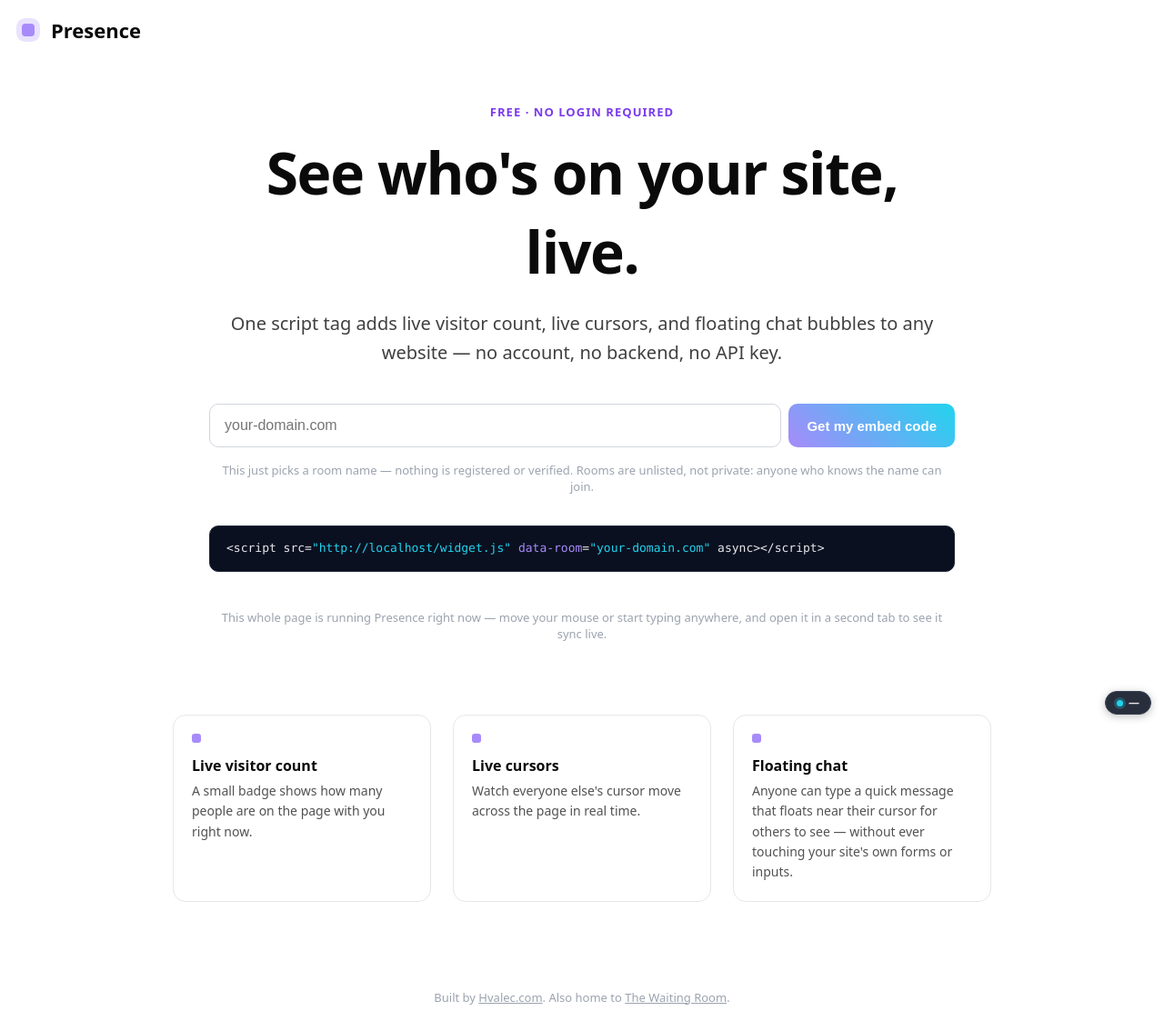
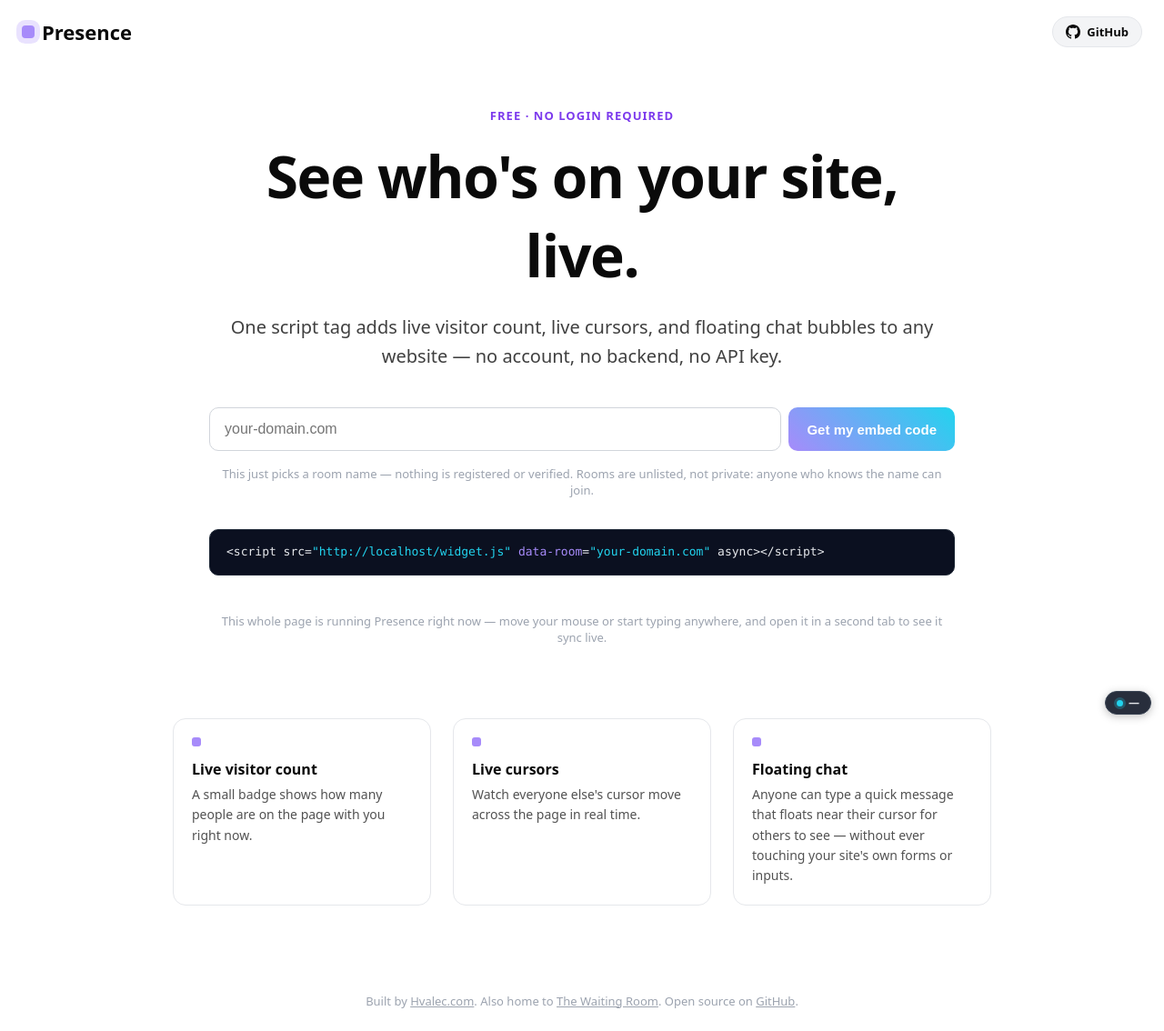
Before and after one commit to hvalec427/thewaitingroom, a website: page public/landing.html in a window 1280 px wide. Shown: the whole page at 91% size. Drawn offline with Linux system fonts and the light colour scheme.

Commit message:
Add a prominent GitHub link to the landing page header
The repo link in the footer text was easy to miss. Add a GitHub
pill button with the octocat icon next to the logo in the header
instead.

```diff
--- a/public/landing.html
+++ b/public/landing.html
@@ -9,8 +9,12 @@
     <style>
       html, body { min-height: 100%; margin: 0; background: #ffffff; color:#0a0a0a; font-family: ui-sans-serif, system-ui, -apple-system, Segoe UI, Roboto, Helvetica, Arial, sans-serif; }
       a { color: inherit; }
-      header { display:flex; align-items:center; gap:10px; padding:18px 24px; font-weight:800; font-size:22px; }
+      header { display:flex; align-items:center; justify-content:space-between; gap:10px; padding:18px 24px; font-weight:800; font-size:22px; }
+      header .brand { display:flex; align-items:center; }
       header .logo { width:14px; height:14px; background:#a78bfa; border-radius:4px; box-shadow: 0 0 0 6px rgba(167,139,250,0.25); margin-right:8px; }
+      .gh-link { display:flex; align-items:center; gap:7px; text-decoration:none; color:#0a0a0a; background:#f3f4f6; border:1px solid #e5e7eb; border-radius:999px; padding:7px 14px; font-size:13px; font-weight:700; }
+      .gh-link:hover { background:#e5e7eb; }
+      .gh-link svg { width:16px; height:16px; flex-shrink:0; }
       main { display:grid; place-items:center; }
       .hero { text-align:center; max-width: 820px; margin: 0 auto; padding: 48px 5vw 24px; display:grid; gap: 8px; }
       .eyebrow { color:#7c3aed; font-weight:700; font-size:13px; letter-spacing:0.08em; text-transform:uppercase; }
@@ -40,8 +44,11 @@
   </head>
   <body>
     <header>
-      <span class="logo"></span>
-      Presence
+      <span class="brand"><span class="logo"></span>Presence</span>
+      <a class="gh-link" href="https://github.com/hvalec427/thewaitingroom" target="_blank" rel="noopener noreferrer">
+        <svg viewBox="0 0 16 16" fill="currentColor" aria-hidden="true"><path d="M8 0C3.58 0 0 3.58 0 8c0 3.54 2.29 6.53 5.47 7.59.4.07.55-.17.55-.38 0-.19-.01-.82-.01-1.49-2.01.37-2.53-.49-2.69-.94-.09-.23-.48-.94-.82-1.13-.28-.15-.68-.52-.01-.53.63-.01 1.08.58 1.23.82.72 1.21 1.87.87 2.33.66.07-.52.28-.87.51-1.07-1.78-.2-3.64-.89-3.64-3.95 0-.87.31-1.59.82-2.15-.08-.2-.36-1.02.08-2.12 0 0 .67-.21 2.2.82.64-.18 1.32-.27 2-.27.68 0 1.36.09 2 .27 1.53-1.04 2.2-.82 2.2-.82.44 1.1.16 1.92.08 2.12.51.56.82 1.27.82 2.15 0 3.07-1.87 3.75-3.65 3.95.29.25.54.73.54 1.48 0 1.07-.01 1.93-.01 2.2 0 .21.15.46.55.38A8.01 8.01 0 0 0 16 8c0-4.42-3.58-8-8-8Z"/></svg>
+        GitHub
+      </a>
     </header>
     <main>
       <section class="hero">
@@ -81,7 +88,7 @@
         </div>
       </section>
     </main>
-    <footer>Built by <a href="https://hvalec.com" target="_blank" rel="noopener noreferrer">Hvalec.com</a>. Also home to <a href="/waiting-room" target="_blank" rel="noopener noreferrer">The Waiting Room</a>.</footer>
+    <footer>Built by <a href="https://hvalec.com" target="_blank" rel="noopener noreferrer">Hvalec.com</a>. Also home to <a href="/waiting-room" target="_blank" rel="noopener noreferrer">The Waiting Room</a>. Open source on <a href="https://github.com/hvalec427/thewaitingroom" target="_blank" rel="noopener noreferrer">GitHub</a>.</footer>
 
     <script>
       (function () {
```
